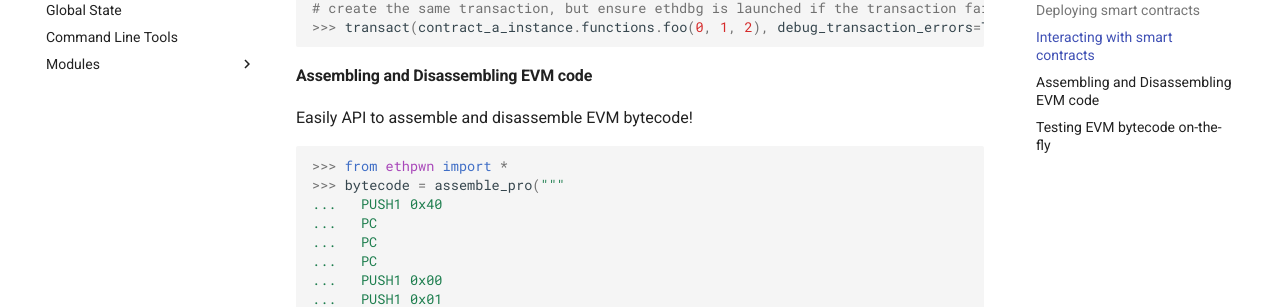
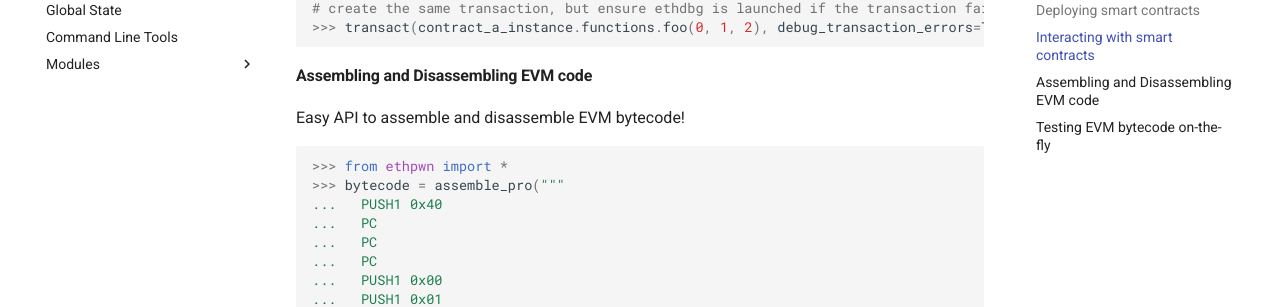
Before and after one commit to ethpwn/ethpwn, an MkDocs documentation site: the page built from docs/docs/ethpwn/getting_started.md, in a window 1280 px wide and 900 px high, scrolled down 1568 px. Shown: the part 152-459 px from the top of the window. Built offline with MkDocs 1.6.1 and Material for MkDocs 9.7.7, drawn with Linux system fonts in a browser that asks for light colours.

Commit message:
small fixes

````diff
--- a/docs/docs/ethpwn/getting_started.md
+++ b/docs/docs/ethpwn/getting_started.md
@@ -71,7 +71,7 @@ Lastly, it automatically launches `ethdbg` to debug the transaction in case it f
 
 #### Assembling and Disassembling EVM code
 
-Easily API to assemble and disassemble EVM bytecode!
+Easy API to assemble and disassemble EVM bytecode!
 
 ```python
 >>> from ethpwn import *
````
Also changed, not shown: docs/docs/ethpwn/global_state.md (+1 -1 lines).
